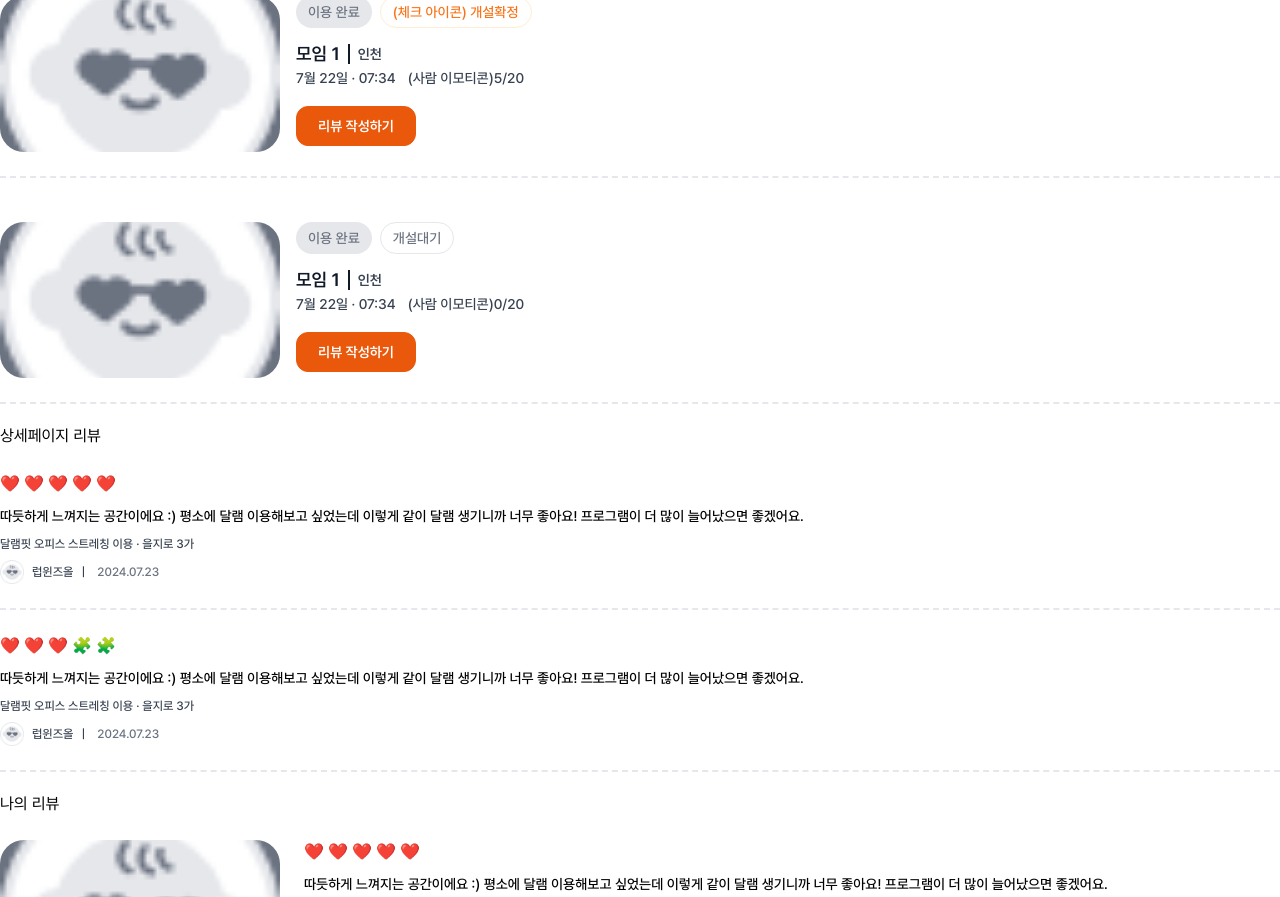
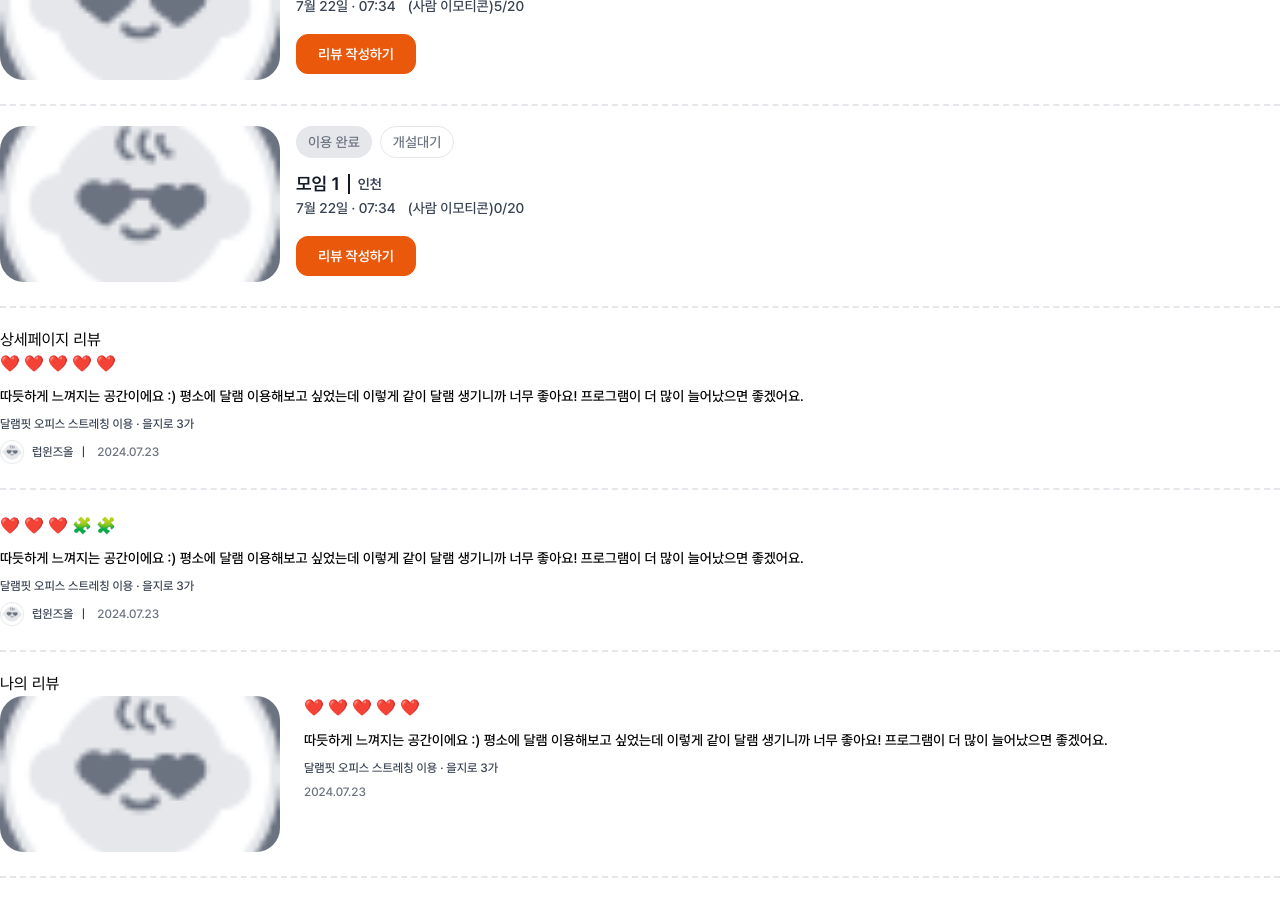
Before and after one commit to sprint-team5/dallaem, a Next.js app: page /wishlist in a window 1280 px wide. Shown: the part 480-1377 px from the top of the page. Built offline with nearby package versions, Linux system fonts and the light colour scheme.

Commit message:
style : 컴포넌트 간격형식을 수정

```diff
--- a/src/app/wishlist/page.tsx
+++ b/src/app/wishlist/page.tsx
@@ -53,7 +53,7 @@ const Page = () => {
       </div>
 
       <p className="mt-5">상세페이지 리뷰</p>
-      <div>
+      <div className="flex flex-col gap-6">
         <Review
           score={5}
           comment="따듯하게 느껴지는 공간이에요 :) 평소에 달램 이용해보고 싶었는데 이렇게 같이 달램 생기니까 너무 좋아요! 프로그램이 더 많이 늘어났으면 좋겠어요."
@@ -93,7 +93,7 @@ const Page = () => {
       </div>
 
       <p className="mt-5">나의 리뷰</p>
-      <div>
+      <div className="flex flex-col gap-6">
         <Review
           score={5}
           comment="따듯하게 느껴지는 공간이에요 :) 평소에 달램 이용해보고 싶었는데 이렇게 같이 달램 생기니까 너무 좋아요! 프로그램이 더 많이 늘어났으면 좋겠어요."
--- a/src/components/public/Card.tsx
+++ b/src/components/public/Card.tsx
@@ -32,7 +32,7 @@ const Card = ({
   registrationEnd,
 }: ICardProps) => {
   return (
-    <div className="flex flex-col gap-4 border-b-2 border-dashed border-gray-200 py-6 sm:flex-row">
+    <div className="flex flex-col gap-4 border-b-2 border-dashed border-gray-200 pb-6 sm:flex-row">
       <div className="relative h-[156px] w-full flex-none rounded-3xl bg-gray-500 sm:w-[280px]">
         <Image
           className="object-cover object-center"
--- a/src/components/public/Review.tsx
+++ b/src/components/public/Review.tsx
@@ -28,7 +28,7 @@ interface IReviewProps {
 
 const Review = ({ score, comment, createdAt, image, Gathering, User }: IReviewProps) => {
   return (
-    <div className="flex flex-col gap-6 border-b-2 border-dashed border-gray-200 py-6 sm:flex-row">
+    <div className="flex flex-col gap-6 border-b-2 border-dashed border-gray-200 pb-6 sm:flex-row">
       {image && (
         <div className="relative h-[156px] w-full flex-none rounded-3xl bg-gray-500 sm:w-[280px]">
           <Image
```
